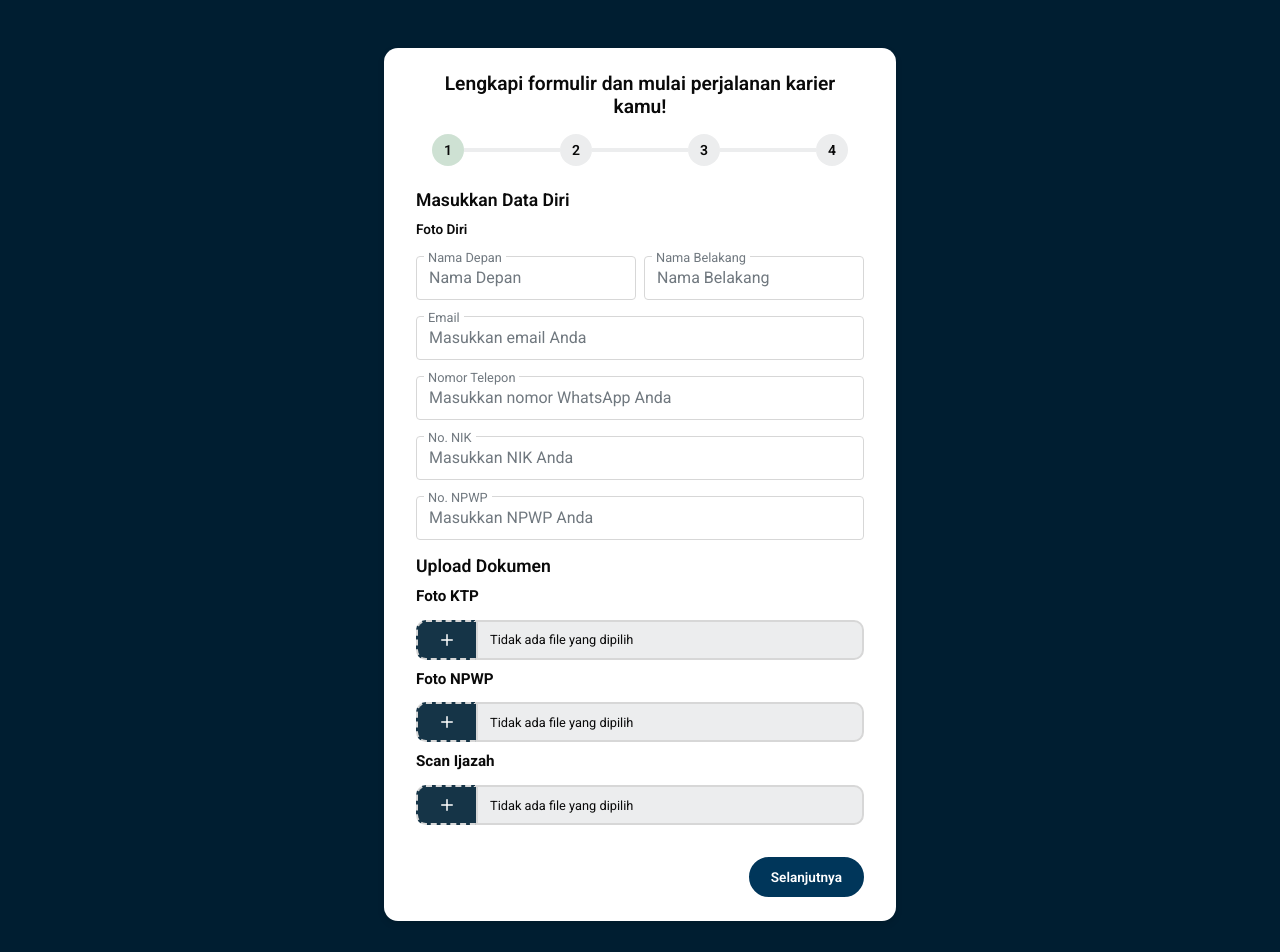
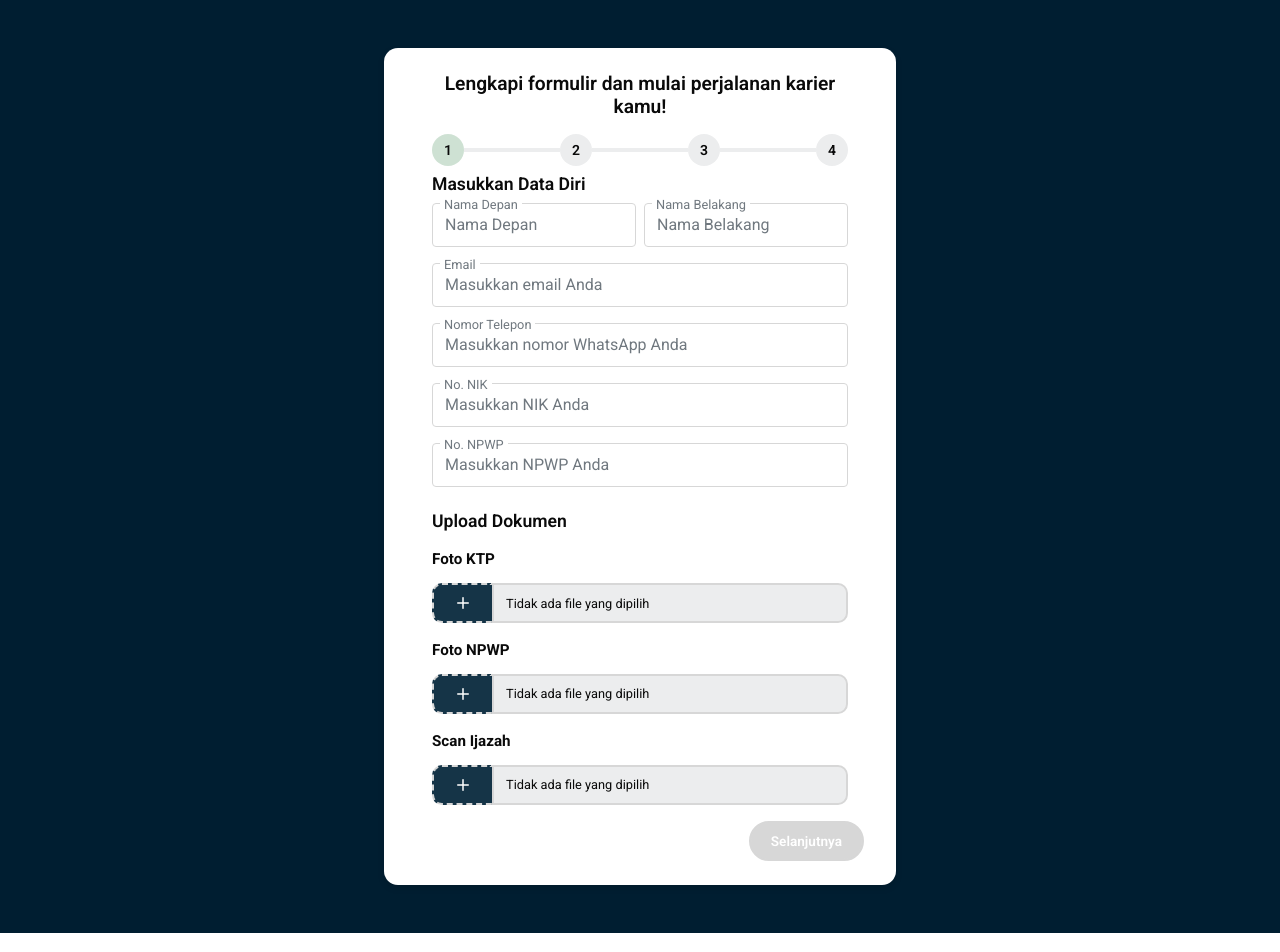
Before and after one commit to Rencanakan-id/rencanakan-talent_pool-frontend, a React (Vite) app: page /register in a window 1280 px wide. Shown: the top 952 px of the page. Built offline with nearby package versions, Linux system fonts and the light colour scheme.

Commit message:
feat: Add state to store data from register form

```diff
--- /dev/null
+++ b/src/lib/register.ts
@@ -0,0 +1,20 @@
+export interface RegisterFormData {
+    firstName?: string;
+    lastName?: string;
+    email?: string;
+    phoneNumber?: string;
+    nik?: string;
+    npwp?: string;
+    ktpFile?: File | null;
+    npwpFile?: File | null;
+    diplomaFile?: File | null;
+
+    // Buat step 2
+    address?: string;
+    city?: string;
+
+    // Buat step 3
+    price?: string;
+
+    // Buat step 4
+  }
--- a/src/modules/RegisterFormModule/Section/register-1.tsx
+++ b/src/modules/RegisterFormModule/Section/register-1.tsx
@@ -1,61 +1,119 @@
+import React, { ChangeEvent } from "react";
 import { Typography, Stepper, Input, FileInput } from "@/components";
+import { RegisterFormData } from "@/lib/register";
 
-export const StepOneForm = () => {
+interface StepOneFormProps {
+  formData: RegisterFormData;
+  updateFormData: (data: Partial<RegisterFormData>) => void;
+}
+
+export const StepOneForm: React.FC<StepOneFormProps> = ({ formData, updateFormData }) => {
+  const handleInputChange = (e: ChangeEvent<HTMLInputElement>) => {
+    const { name, value } = e.target;
+    updateFormData({ [name]: value });
+  };
+
+  const handleFileChange = (field: keyof RegisterFormData) => (e: React.ChangeEvent<HTMLInputElement>) => {
+    const files = e.target.files;
+    const file = files && files.length > 0 ? files[0] : null;
+    updateFormData({ [field]: file });
+  };
+
   return (
-    <>
-      <Typography variant="h5" className="text-center">
+    <div className="px-4">
+      <Typography variant="h5" className="text-center mb-4">
         Lengkapi formulir dan mulai perjalanan karier kamu!
       </Typography>
 
-      <div className="my-4 mx-4 justify-center items-center">
       <Stepper currentStep={0} />
-      </div>
 
+
+      <div className="space-y-6">
+        <section>
           <Typography variant="h6" className="my-2">Masukkan Data Diri</Typography>
-      <Typography variant="p4" className="font-semibold">Foto Diri</Typography>
 
-      <div className="space-y-4 my-4">
+          <div className="space-y-4">
             <div className="flex space-x-2">
               <Input
+                name="firstName"
                 label="Nama Depan"
                 placeholder="Nama Depan"
+                value={formData.firstName || ''}
+                onChange={handleInputChange}
               />
               <Input
+                name="lastName"
                 label="Nama Belakang"
                 placeholder="Nama Belakang"
+                value={formData.lastName || ''}
+                onChange={handleInputChange}
               />
             </div>
 
             <Input
+              name="email"
               label="Email"
               placeholder="Masukkan email Anda"
+              type="email"
+              value={formData.email || ''}
+              onChange={handleInputChange}
             />
 
             <Input
+              name="phoneNumber"
               label="Nomor Telepon"
               placeholder="Masukkan nomor WhatsApp Anda"
+              type="tel"
+              value={formData.phoneNumber || ''}
+              onChange={handleInputChange}
             />
 
             <Input
+              name="nik"
               label="No. NIK"
               placeholder="Masukkan NIK Anda"
+              value={formData.nik || ''}
+              onChange={handleInputChange}
             />
 
             <Input
+              name="npwp"
               label="No. NPWP"
               placeholder="Masukkan NPWP Anda"
+              value={formData.npwp || ''}
+              onChange={handleInputChange}
             />
           </div>
+        </section>
 
-      <div className="mb-4">
-        <Typography variant="h6">Upload Dokumen</Typography>
+        <section>
+          <Typography variant="h6" className="mb-4">Upload Dokumen</Typography>
 
-        <div className="space-y-2 mt-2">
-          <FileInput data-slot="input" textLabel="Foto KTP" state={'empty'} />
-          <FileInput data-slot="input" textLabel="Foto NPWP" state={'empty'} />
-          <FileInput data-slot="input" textLabel="Scan Ijazah" state={'empty'} />
+          <div className="space-y-4">
+            <FileInput
+              data-slot="input"
+              textLabel="Foto KTP"
+              accept=".pdf,.jpg,.jpeg,.png"
+              state={formData.ktpFile ? 'filled' : 'empty'}
+              onChange={handleFileChange('ktpFile')}
+            />
+            <FileInput
+              data-slot="input"
+              textLabel="Foto NPWP"
+              accept=".pdf,.jpg,.jpeg,.png"
+              state={formData.npwpFile ? 'filled' : 'empty'}
+              onChange={handleFileChange('npwpFile')}
+            />
+            <FileInput
+              data-slot="input"
+              textLabel="Scan Ijazah"
+              accept=".pdf,.jpg,.jpeg,.png"
+              state={formData.diplomaFile ? 'filled' : 'empty'}
+              onChange={handleFileChange('diplomaFile')}
+            />
+          </div>
+        </section>
       </div>
     </div>
-    </>
   );
 };
--- a/src/modules/RegisterFormModule/index.tsx
+++ b/src/modules/RegisterFormModule/index.tsx
@@ -1,29 +1,87 @@
 import { Typography, Stepper, Input, Button } from "@/components";
 import { ReactNode, useState } from "react";
 import { StepOneForm } from "./Section/register-1";
+import { RegisterFormData } from "@/lib/register";
 
 export const RegisterModule = () => {
   const [formState, setFormState] = useState(1);
+  const [formData, setFormData] = useState<RegisterFormData>({
+    firstName: '',
+    lastName: '',
+    email: '',
+    phoneNumber: '',
+    nik: '',
+    npwp: '',
+    ktpFile: null,
+    npwpFile: null,
+    diplomaFile: null,
+    address: '',
+    city: '',
+    price: ''
+  });
 
-  const handleNext = () => setFormState(prev => Math.min(prev + 1, 4));
-  const handlePrev = () => setFormState(prev => Math.max(prev - 1, 1));
+  const updateFormData = (data: Partial<RegisterFormData>) => {
+    setFormData(prev => ({
+      ...prev,
+      ...data
+    }));
+  };
+
+  const validateStep = (step: number): boolean => {
+    switch (step) {
+      case 1:
+        return !!(
+          formData.firstName &&
+          formData.lastName &&
+          formData.email &&
+          formData.phoneNumber &&
+          formData.nik &&
+          formData.npwp &&
+          formData.ktpFile &&
+          formData.npwpFile &&
+          formData.diplomaFile
+        );
+      case 2:
+        return !!(formData.address && formData.city);
+      case 3:
+        return !!formData.price;
+      default:
+        return true;
+    }
+  };
+
+  const isStepValid = validateStep(formState);
+
+  const handleNext = () => {
+    if (isStepValid) {
+      setFormState(prev => Math.min(prev + 1, 4));
+    }
+  };
+
+  const handlePrev = () => {
+    setFormState(prev => Math.max(prev - 1, 1));
+  };
 
   const stepsContent: Record<number, ReactNode> = {
-    1: <StepOneForm />,
+    1: <StepOneForm formData={formData} updateFormData={updateFormData} />,
     2: (
       <>
         <Typography variant="h5" className="text-center">
           Lengkapi formulir dan mulai perjalanan karier kamu!
         </Typography>
-        <div className="my-4 mx-4 justify-center items-center">
-          <Stepper currentStep={1} />
+        <div className="w-full flex justify-center">
+          <Stepper currentStep={formState - 1} />
         </div>
-        <div className="my-4">
-          <Typography variant="h6" className="mb-4">Step 2 Content</Typography>
-          <div className="space-y-4">
-            <Input label="Alamat" placeholder="Alamat lengkap" />
-            <Input label="Kota" placeholder="Kota" />
-          </div>
+        <div className="my-4 space-y-4">
+          <Typography variant="h6" className="mb-4">Alamat Lengkap</Typography>
+          <Input name="address" label="Alamat" placeholder="Alamat lengkap"
+            value={formData.address || ''}
+            onChange={(e) => updateFormData({ address: e.target.value })}
+          />
+          <Input name="city" label="Kota" placeholder="Kota"
+            value={formData.city || ''}
+            onChange={(e) => updateFormData({ city: e.target.value })}
+          />
         </div>
       </>
     ),
@@ -35,34 +93,49 @@ export const RegisterModule = () => {
         <div className="my-4 mx-4 justify-center items-center">
           <Stepper currentStep={2} />
         </div>
-        <div className="my-4">
-          <Typography variant="h6" className="mb-4">Step 3 Content</Typography>
-          <div className="space-y-4">
-            <Input label="Harga Kamu" placeholder="Masukkan harga kamu" />
-          </div>
+        <div className="my-4 space-y-4">
+          <Typography variant="h6" className="mb-4">Harga Kamu</Typography>
+          <Input name="price" label="Harga Kamu" placeholder="Masukkan harga kamu"
+            type="number" value={formData.price || ''}
+            onChange={(e) => updateFormData({ price: e.target.value })}
+          />
         </div>
       </>
     ),
     4: (
-      <Typography variant="h5" className="text-center">
-        This step is currently not available
-      </Typography>
+      <div className="text-center">
+        <Typography variant="h5" className="mb-4">
+          Terima kasih telah mendaftar!
+        </Typography>
+        <Typography variant="p3" className="mb-6">
+          Kami akan segera menghubungi Anda untuk proses selanjutnya.
+        </Typography>
+      </div>
     ),
+  };
+
+  const handleSubmit = () => {
+    if (formState === 4) {
+      console.log('Final Form Data:', formData);
+    }
   };
 
   return (
     <div className="flex min-h-screen w-full justify-center items-center bg-rencanakan-sea-blue-500 pt-12 md:py-12">
       <div className="overflow-y-auto flex h-screen md:h-full flex-col justify-center bg-rencanakan-pure-white rounded-t-xl md:rounded-xl drop-shadow-md md:w-lg mx-auto py-6 px-8">
-
         {stepsContent[formState]}
 
         <div className="flex justify-end mt-4 space-x-2">
-          {formState > 1 && (
+          {formState > 1 && formState < 4 && (
             <Button variant="primary-outline" onClick={handlePrev}>
               Kembali
             </Button>
           )}
-          <Button variant="primary" onClick={handleNext}>
+          <Button
+            variant="primary"
+            onClick={formState === 4 ? handleSubmit : handleNext}
+            disabled={!isStepValid}
+          >
             {formState === 4 ? "Daftar Kerja" : "Selanjutnya"}
           </Button>
         </div>
```
Lines whose indentation alone changed are shown as unchanged.
